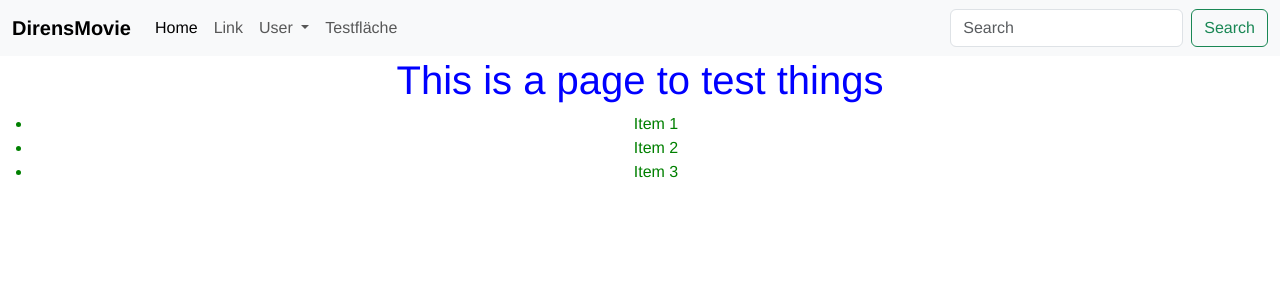
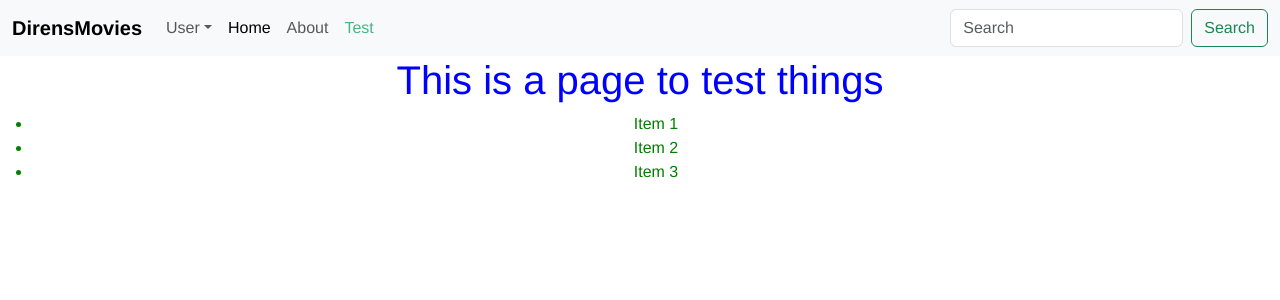
Before and after one commit to DirenCA/movieFrontEnd, a Vue app: page /test in a window 1280 px wide. Shown: the top 300 px of the page. Built offline with nearby package versions, Linux system fonts and the light colour scheme; the HTML template or start-up script is replaced by a standard one.

Commit message:
-expand navbar: remove anchors and add router-links

```diff
--- a/src/components/Navbar.vue
+++ b/src/components/Navbar.vue
@@ -1,6 +1,5 @@
 <script>
 export default {
-  // eslint-disable-next-line vue/multi-word-component-names
   name: 'Navbar'
 }
 </script>
@@ -8,31 +7,29 @@ export default {
 <template>
   <nav class="navbar navbar-expand-lg bg-body-tertiary">
     <div class="container-fluid">
-      <router-link to="/" class="navbar-brand">DirensMovie</router-link>
+      <router-link to="/" class="navbar-brand">DirensMovies</router-link>
       <button class="navbar-toggler" type="button" data-bs-toggle="collapse" data-bs-target="#navbarSupportedContent" aria-controls="navbarSupportedContent" aria-expanded="false" aria-label="Toggle navigation">
         <span class="navbar-toggler-icon"></span>
       </button>
       <div class="collapse navbar-collapse" id="navbarSupportedContent">
         <ul class="navbar-nav me-auto mb-2 mb-lg-0">
-          <li class="nav-item">
-            <a class="nav-link active" aria-current="page" href="#">Home</a>
-          </li>
-          <li class="nav-item">
-            <a class="nav-link" href="#">Link</a>
-          </li>
           <li class="nav-item dropdown">
-            <a class="nav-link dropdown-toggle" href="#" role="button" data-bs-toggle="dropdown" aria-expanded="false">
-              User
-            </a>
+            <a class="nav-link dropdown-toggle" href="#" role="button" data-bs-toggle="dropdown" aria-expanded="false">User</a>
             <ul class="dropdown-menu">
               <li><a class="dropdown-item" href="#">Profile</a></li>
-              <li><a class="dropdown-item" href="#"> Lists</a></li>
+              <li><a class="dropdown-item" href="#">Watchlist</a></li>
               <li><hr class="dropdown-divider"></li>
               <li><a class="dropdown-item" href="#">Something else here</a></li>
             </ul>
           </li>
           <li class="nav-item">
-            <a class="nav-link" href="#">Testfläche</a>
+            <router-link to="/" class="nav-link active" aria-current="page">Home</router-link>
+          </li>
+          <li class="nav-item">
+            <router-link to="/about" class="nav-link">About</router-link>
+          </li>
+          <li class="nav-item">
+            <router-link to="/test" class="nav-link">Test</router-link>
           </li>
         </ul>
         <form class="d-flex" role="search">
--- a/vue.config.js
+++ b/vue.config.js
@@ -1,7 +1,7 @@
 const { defineConfig } = require('@vue/cli-service')
 module.exports = defineConfig({
   devServer: {
-    port: '3000'
+    port: '3002'
   },
   transpileDependencies: true
 })
```
Also changed, not shown: src/router/index.js (+4 -5 lines).
